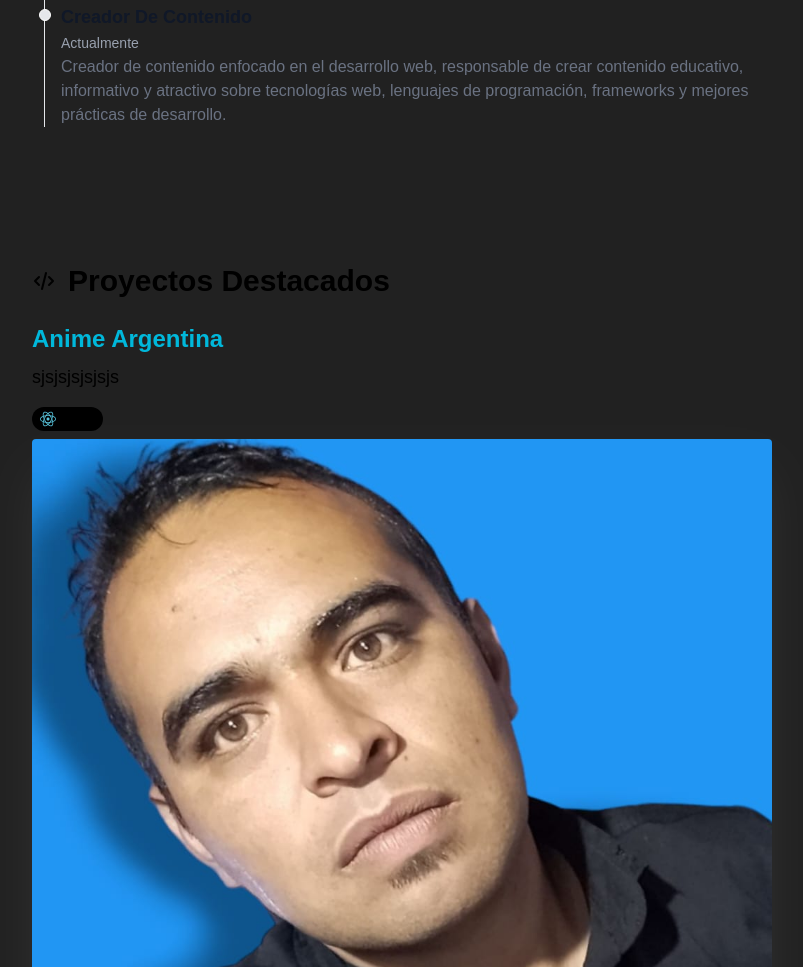
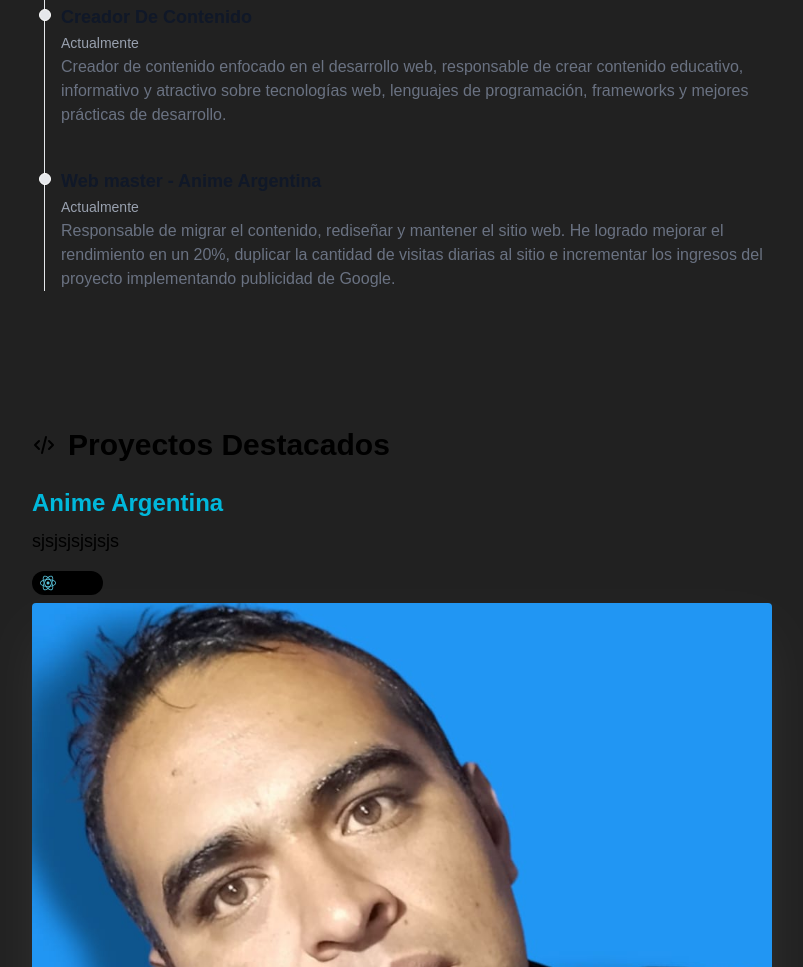
Before and after one commit to jonadeveloper/portfolio-dev, an Astro site in the folder portfolio/: page / in a window 1280 px wide. Shown: the part 879-1846 px from the top of the page, without its empty margins (238-1041 px from the left). Built offline with nearby package versions, Linux system fonts and the light colour scheme; Astro itself is replaced by a stand-in of ours.

Commit message:
añadiendo nueva experiencia en seccion de experiencia

```diff
--- a/portfolio/src/components/Experience.astro
+++ b/portfolio/src/components/Experience.astro
@@ -16,6 +16,13 @@ const EXPERIENCE = [
       "Creador de contenido enfocado en el desarrollo web, responsable de crear contenido educativo, informativo y atractivo sobre tecnologías web, lenguajes de programación, frameworks y mejores prácticas de desarrollo.",
     link: "",
   },
+  {
+    date: "Actualmente",
+    title: "Web master - Anime Argentina",
+    description:
+      "Responsable de migrar el contenido, rediseñar y mantener el sitio web. He logrado mejorar el rendimiento en un 20%, duplicar la cantidad de visitas diarias al sitio e incrementar los ingresos del proyecto implementando publicidad de Google.",
+    link: "",
+  },
 ];
 ---
 
```
